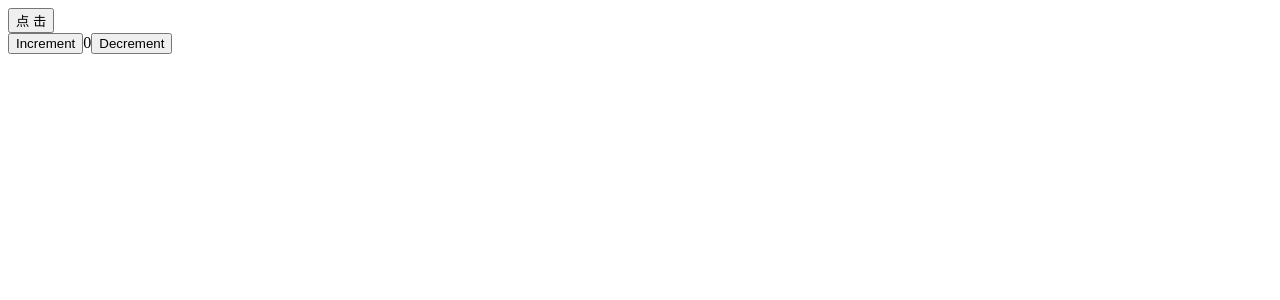
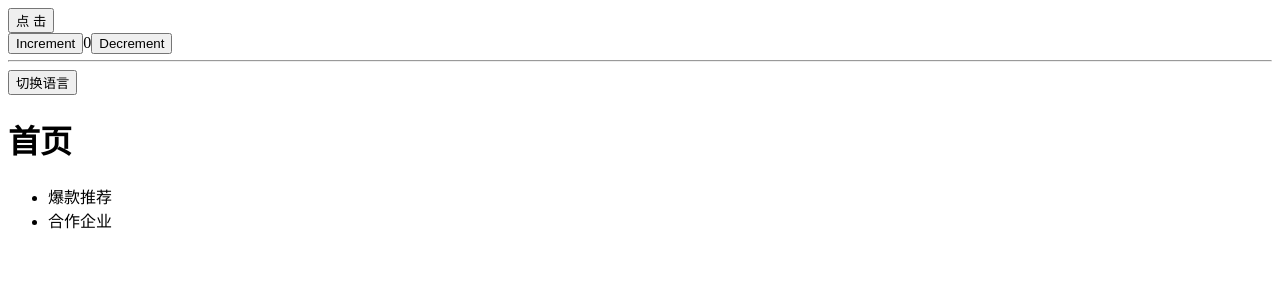
Before and after one commit to hz199/react18-vite-project, a React (Vite) app: page / in a window 1280 px wide. Shown: the top 300 px of the page. Built offline with nearby package versions, Linux system fonts and the light colour scheme.

Commit message:
feat: 添加i18n

```diff
--- a/package.json
+++ b/package.json
@@ -18,9 +18,11 @@
     "@reduxjs/toolkit": "^1.8.2",
     "antd": "^4.21.3",
     "axios": "^0.27.2",
+    "i18next": "^21.8.13",
     "js-cookie": "^3.0.1",
     "react": "^18.2.0",
     "react-dom": "^18.2.0",
+    "react-i18next": "^11.18.0",
     "react-query": "^3.38.0",
     "react-redux": "^8.0.1",
     "react-router-dom": "^6.3.0",
--- /dev/null
+++ b/src/assets/locales/en.json
@@ -0,0 +1,15 @@
+{
+  "header": {
+    "register": "Register",
+    "signin": "Sign In",
+    "home": "Home"
+  },
+  "footer": {
+    "detail": "All rights reserved @ React"
+  },
+  "home": {
+    "hot_recommended": "Hot Recommended",
+    "new_arrival": "New arrival",
+    "joint_venture": "Joint Venture"
+  }
+}
--- /dev/null
+++ b/src/assets/locales/zh.json
@@ -0,0 +1,15 @@
+{
+  "header": {
+    "register": "注册",
+    "signin": "登陆",
+    "home": "首页"
+  },
+  "footer": {
+    "detail": "版权所有 @ React"
+  },
+  "home": {
+    "hot_recommended": "爆款推荐",
+    "new_arrival": "新品上市",
+    "joint_venture": "合作企业"
+  }
+}
--- /dev/null
+++ b/src/i18n/config.ts
@@ -0,0 +1,24 @@
+import i18n from 'i18next'
+import { initReactI18next } from 'react-i18next'
+
+import translationEn from '../assets/locales/en.json'
+import translationZh from '../assets/locales/zh.json'
+
+const resources = {
+  en: {
+    translation: translationEn
+  },
+  zh: {
+    translation: translationZh
+  }
+}
+
+i18n.use(initReactI18next).init({
+  resources,
+  lng: 'zh',
+  interpolation: {
+    escapeValue: false
+  }
+})
+
+export default i18n
--- a/src/index.tsx
+++ b/src/index.tsx
@@ -4,6 +4,7 @@ import 'tailwindcss/tailwind.css'
 import { QueryClient, QueryClientProvider } from 'react-query'
 import { Provider } from 'react-redux'
 
+import './i18n/config'
 import { rootStore } from './stores'
 import App from './routes/index'
 
--- a/src/views/Home.tsx
+++ b/src/views/Home.tsx
@@ -1,11 +1,16 @@
+import { useState } from 'react'
 import { useAppDispatch, useAppSelector } from '../hooks/store'
 import { decrement, increment } from '../stores/modules/user'
 import { Button } from 'antd'
 import { Link } from 'react-router-dom'
+import { useTranslation } from 'react-i18next'
+import i18n from 'i18next'
 
 function Home() {
   const count = useAppSelector((state) => state.user.value)
   const dispatch = useAppDispatch()
+  const { t } = useTranslation()
+  const [status, setStatus] = useState(true)
 
   return (
     <div>
@@ -21,6 +26,22 @@ function Home() {
           Decrement
         </Button>
       </div>
+
+      <hr style={{ marginTop: 6 }} />
+      <Button
+        type="ghost"
+        onClick={() => {
+          setStatus(!status)
+          i18n.changeLanguage(status ? 'en' : 'zh') // val入参值为'en'或'zh'
+        }}
+      >
+        切换语言
+      </Button>
+      <h1>{t('header.home')}</h1>
+      <ul>
+        <li>{t('home.hot_recommended')}</li>
+        <li>{t('home.joint_venture')}</li>
+      </ul>
     </div>
   )
 }
```
